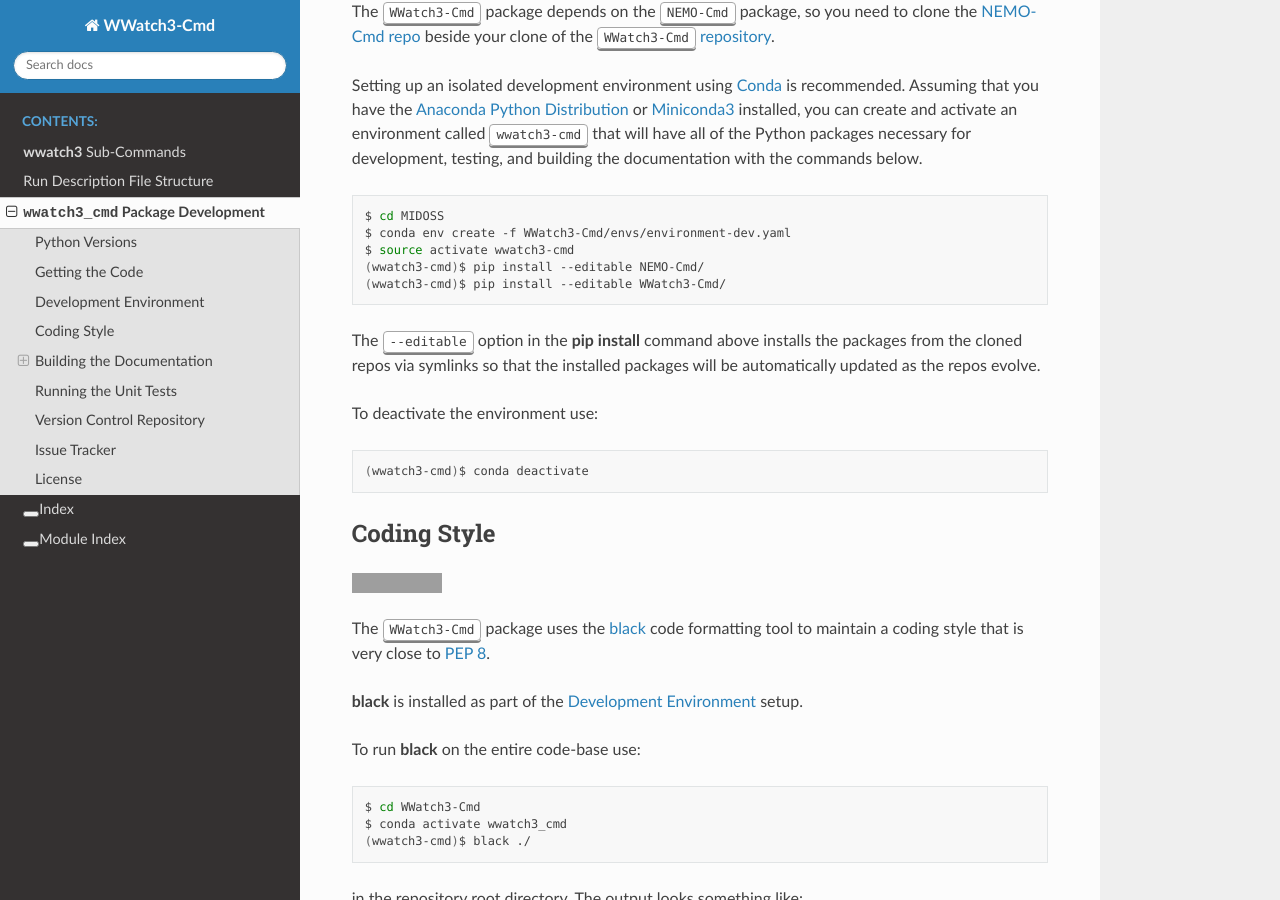
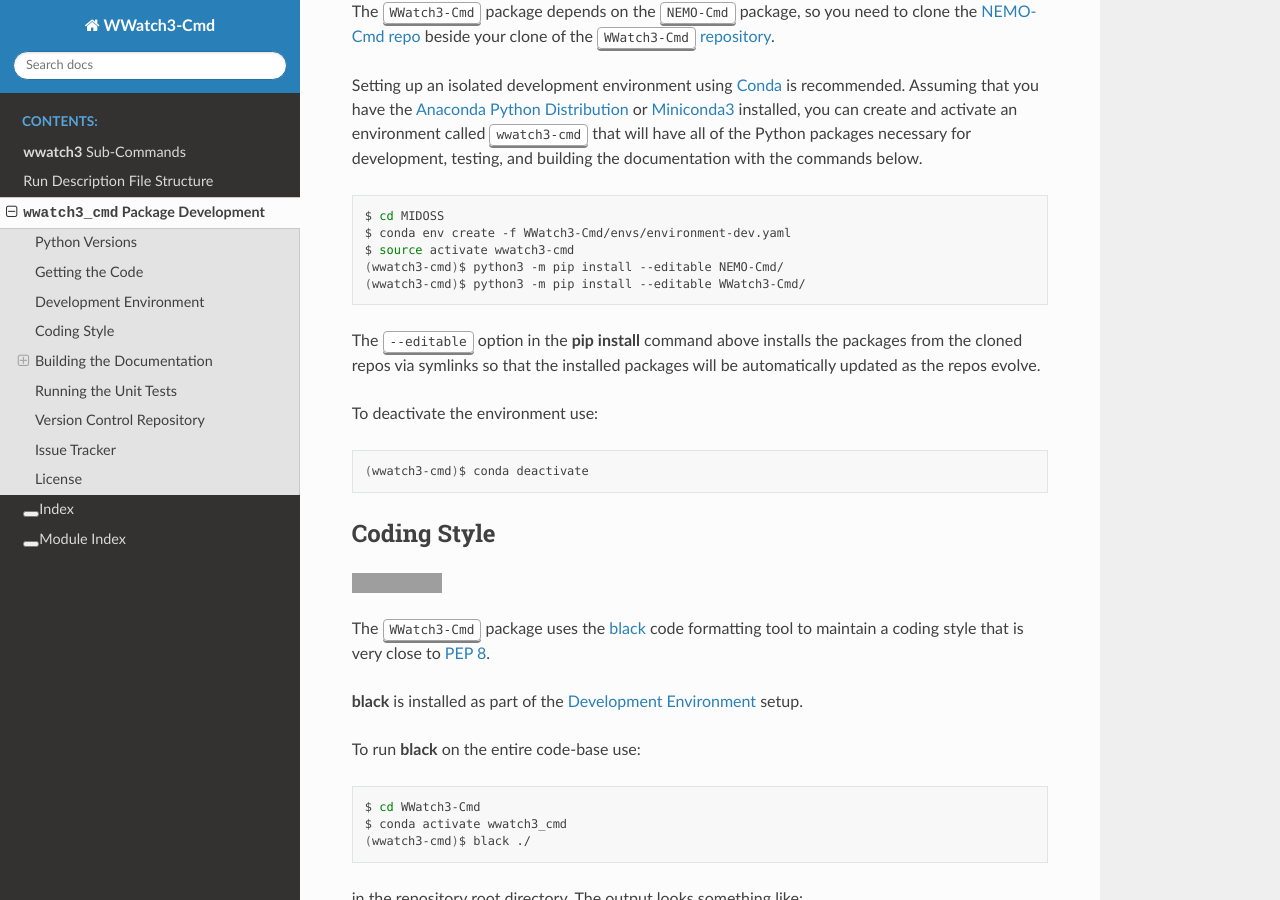
Before and after one commit to SalishSeaCast/WWatch3-Cmd, a Sphinx documentation site: the page built from docs/pkg_development.rst, in a window 1280 px wide and 900 px high, scrolled down 1005 px. Built offline with Sphinx 7.4.7 and the Read the Docs theme 2.0.0, drawn with Linux system fonts in a browser that asks for light colours; grey boxes are pictures that could not be loaded.

Commit message:
Change `pip install` to `python3 -m pip install`
`python3 -m pip ...` is recommended best practice.

```diff
--- a/docs/pkg_development.rst
+++ b/docs/pkg_development.rst
@@ -124,8 +124,8 @@
     $ cd MIDOSS
     $ conda env create -f WWatch3-Cmd/envs/environment-dev.yaml
     $ source activate wwatch3-cmd
-    (wwatch3-cmd)$ pip install --editable NEMO-Cmd/
-    (wwatch3-cmd)$ pip install --editable WWatch3-Cmd/
+    (wwatch3-cmd)$ python3 -m pip install --editable NEMO-Cmd/
+    (wwatch3-cmd)$ python3 -m pip install --editable WWatch3-Cmd/
 
 The :kbd:`--editable` option in the :command:`pip install` command above installs the packages from the cloned repos via symlinks so that the installed packages will be automatically updated as the repos evolve.
 
--- a/setup.cfg
+++ b/setup.cfg
@@ -48,4 +48,4 @@
     f90nml
     gitpython
     python-hglib
-    ; 'NEMO-Cmd',  ; use pip install --editable NEMO-Cmd/
+    ; 'NEMO-Cmd',  ; use python3 -m pip install --editable NEMO-Cmd/
```
Also changed, not shown: 1 other file.
